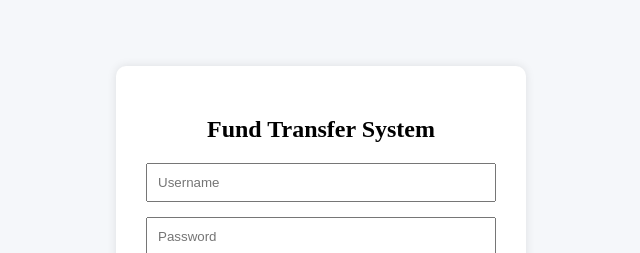
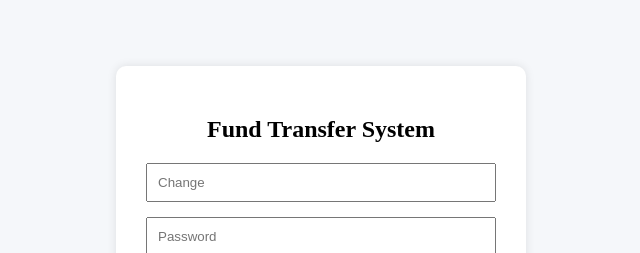
Before and after one commit to Ravula-spurthi/Fund-Transfer-Project, an Angular app in the folder fund-tranfer-ui/: page / in a window 1280 px wide. Shown: the part 207-460 px from the top of the page, without its empty margins (319-959 px from the left). Built offline with nearby package versions, Linux system fonts and the light colour scheme.

Commit message:
Created login page UI

```diff
--- a/fund-tranfer-ui/src/app/components/login/login.html
+++ b/fund-tranfer-ui/src/app/components/login/login.html
@@ -2,7 +2,7 @@
   <div class="login-card">
     <h2>Fund Transfer System</h2>
 
-    <input type="text" placeholder="Username">
+    <input type="text" placeholder="Change">
 
     <input type="password" placeholder="Password">
 
```
